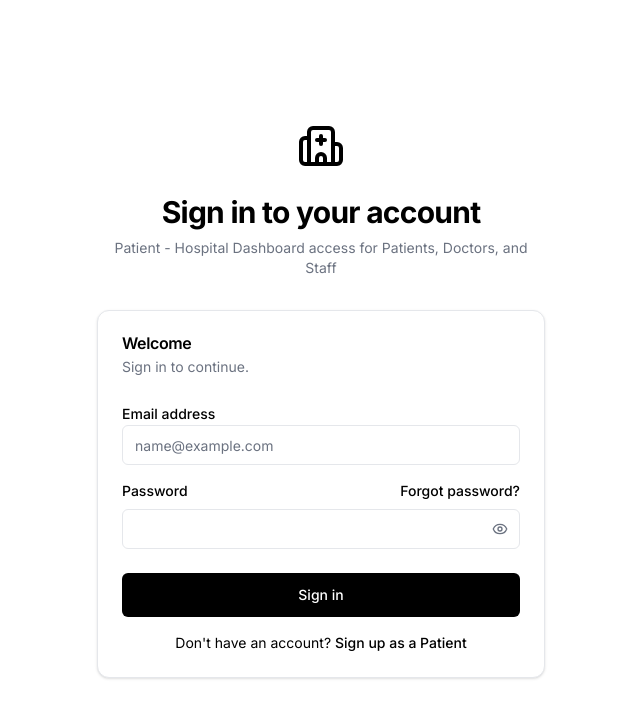
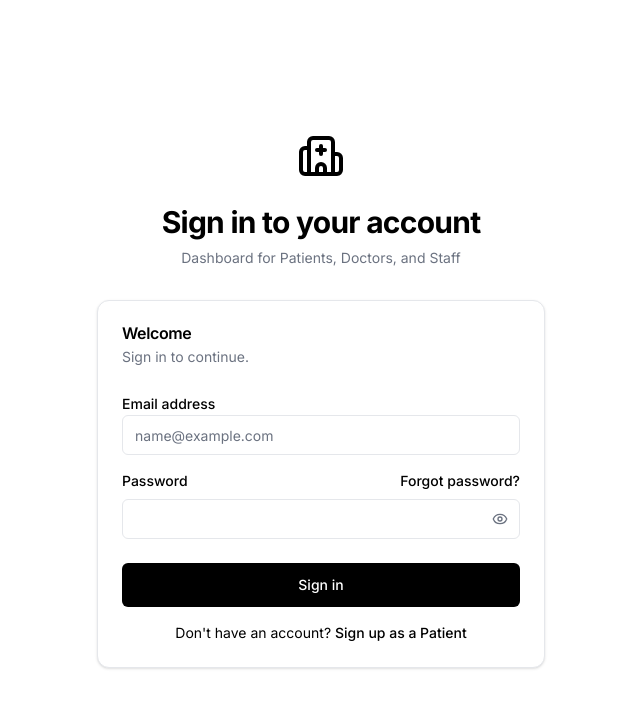
Before and after one commit to Anoop017/Patient-FE-Hospital-V2, a Next.js app: page /login in a window 1280 px wide. Shown: the top 718 px of the page, without its empty margins (319-959 px from the left). Built offline with nearby package versions, Linux system fonts and the light colour scheme; no server answers.

Commit message:
feat: implement authentication layout, login page, and role-based sidebar navigation

```diff
--- a/app/layout.tsx
+++ b/app/layout.tsx
@@ -10,8 +10,8 @@ const inter = Inter({
 });
 
 export const metadata: Metadata = {
-  title: "Patient - Hospital Dashboard",
-  description: "Patient - Hospital Dashboard for Patients, Doctors, and Staff",
+  title: "Patient - Dashboard",
+  description: "Patient - Dashboard for Patients, Doctors, and Staff",
 };
 
 export default function RootLayout({
--- a/app/login/page.tsx
+++ b/app/login/page.tsx
@@ -61,7 +61,7 @@ export default function LoginPage() {
             Sign in to your account
           </h2>
           <p className="mt-2 text-center text-sm text-muted-foreground">
-            Patient - Hospital Dashboard access for Patients, Doctors, and Staff
+            Dashboard for Patients, Doctors, and Staff
           </p>
         </div>
 
--- a/components/layout/Sidebar.tsx
+++ b/components/layout/Sidebar.tsx
@@ -59,7 +59,7 @@ export function Sidebar({ role }: { role: string }) {
   return (
     <div className="flex h-full w-64 flex-col border-r border-border bg-background">
       <div className="flex h-16 items-center border-b border-border px-6">
-        <span className="text-lg font-bold tracking-tight">Patient - Hospital Dashboard</span>
+        <span className="text-lg font-bold tracking-tight capitalize">{role} - Dashboard</span>
       </div>
       <div className="flex-1 overflow-y-auto py-4">
         <nav className="space-y-1 px-3">
```
